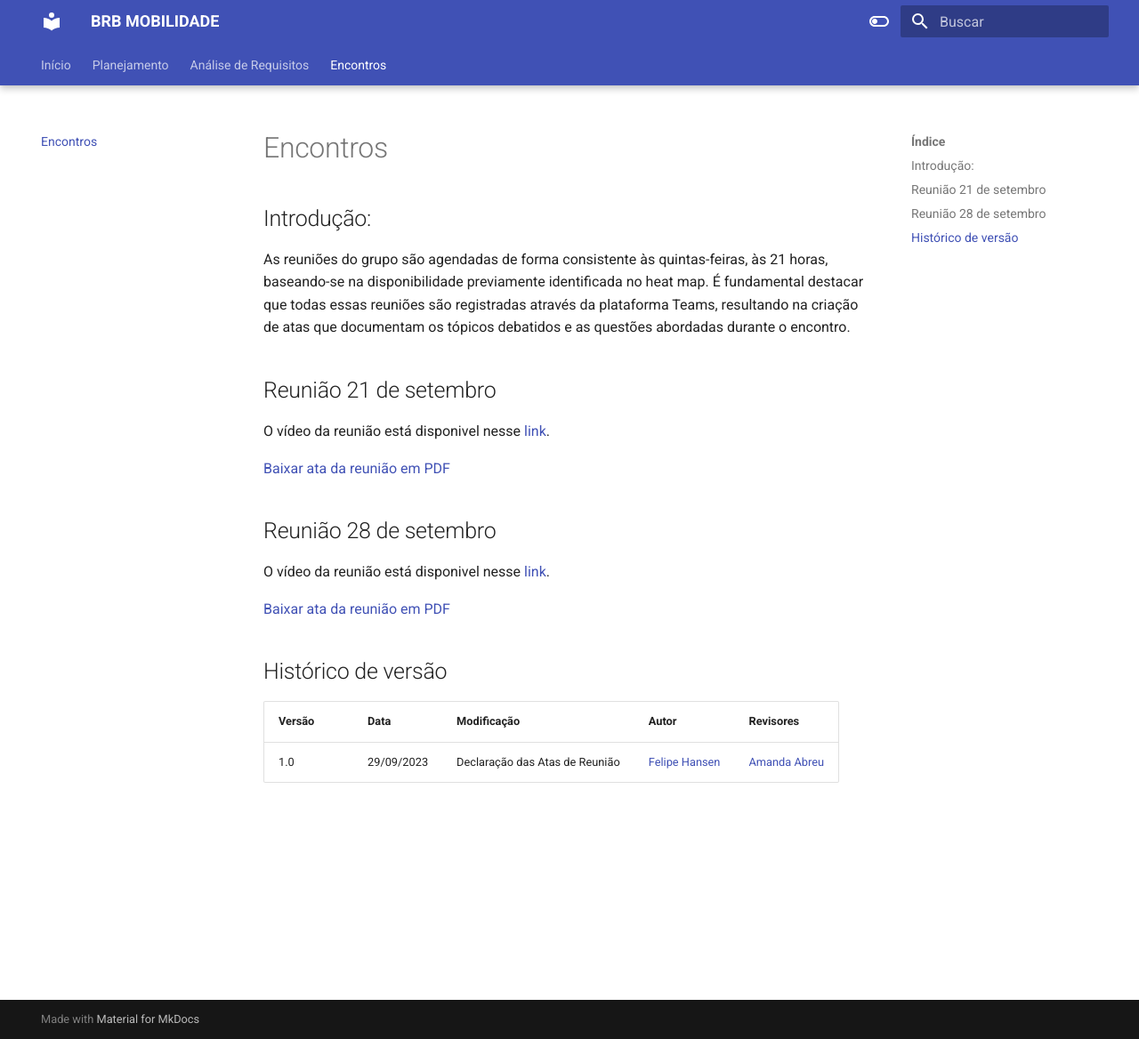
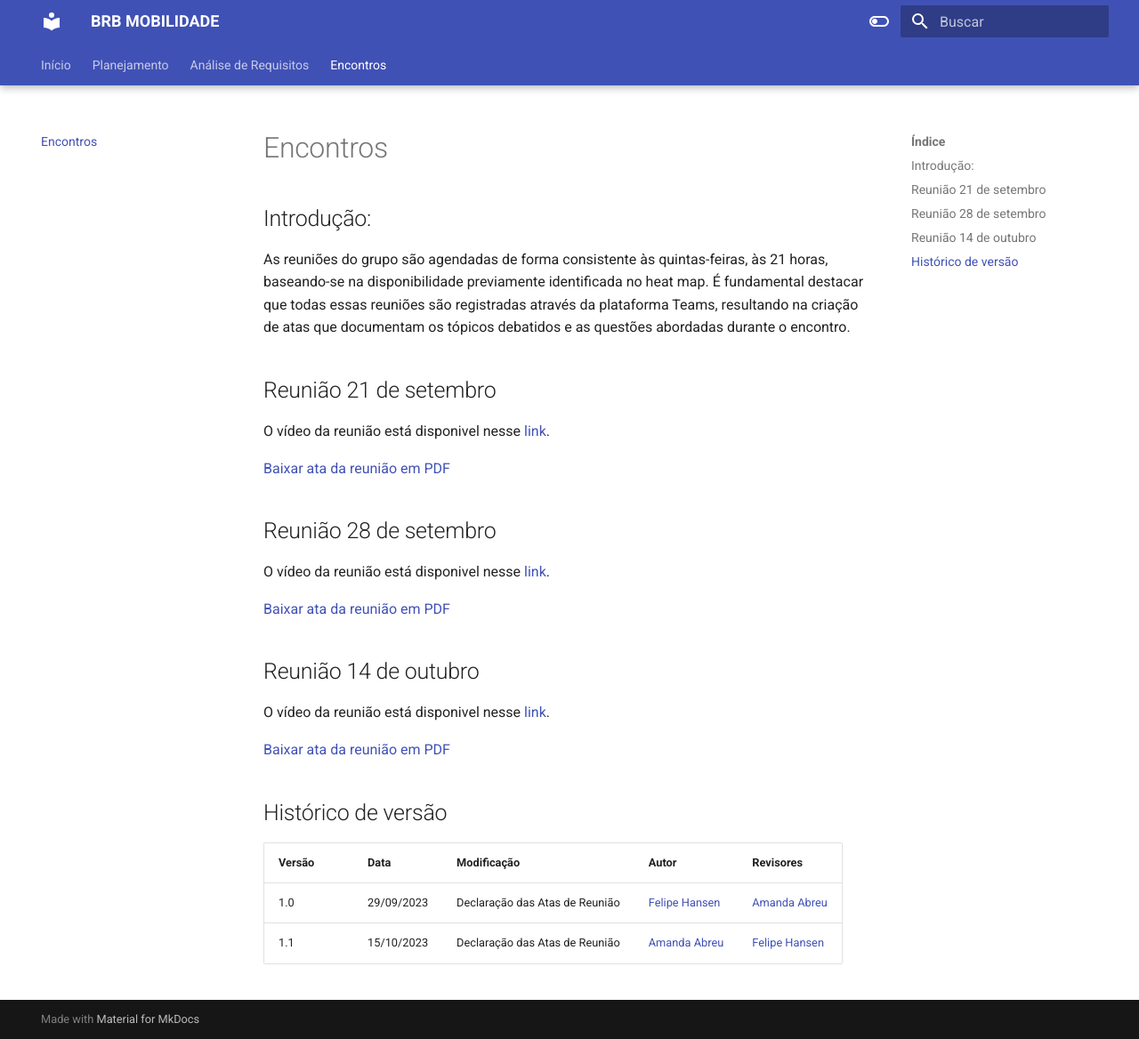
Before and after one commit to Interacao-Humano-Computador/2023.2--BRB-Mobilidade, an MkDocs documentation site: the page built from docs/reunioes.md, in a window 1280 px wide and 1168 px high. Shown: the whole window at 89% size. Built offline with MkDocs 1.6.1 and Material for MkDocs 9.7.7, drawn with Linux system fonts in a browser that asks for light colours.

Commit message:
add ata e video reuniao

```diff
--- a/docs/reunioes.md
+++ b/docs/reunioes.md
@@ -16,8 +16,16 @@ O vídeo da reunião está disponivel nesse <a href="https://unbbr.sharepoint.co
 [Baixar ata da reunião em PDF](https://github.com/Interacao-Humano-Computador/2023.2-Grupo05/raw/main/docs/atas/02_Ata28_09.pdf)
 
 
+## Reunião 14 de outubro
+O vídeo da reunião está disponivel nesse <a href="https://unbbr.sharepoint.com/sites/IHC-Grupo5/Documentos%20Compartilhados/General/Recordings/Reuni%C3%A3o%20em%20_General_-20231014_093332-Grava%C3%A7%C3%A3o%20de%20Reuni%C3%A3o.mp4?web=1" target= "_blank">link</a>.
+
+
+[Baixar ata da reunião em PDF](atas/03_Ata%2014_10.pdf)
+
+
 ## Histórico de versão
 
 | Versão | Data       | Modificação                             | Autor                         | Revisores                         |
 | ------ | ---------- | --------------------------------------- | ----------------------------- |-----------------------------------|
 |    1.0   |   29/09/2023   |   Declaração das Atas de Reunião | [Felipe Hansen](https://github.com/FHansen98) | [Amanda Abreu](https://github.com/Amandaaaaabreu) |
+|    1.1   |   15/10/2023   |   Declaração das Atas de Reunião | [Amanda Abreu](https://github.com/Amandaaaaabreu) | [Felipe Hansen](https://github.com/FHansen98) |
```
Also changed, not shown: 1 other file.
